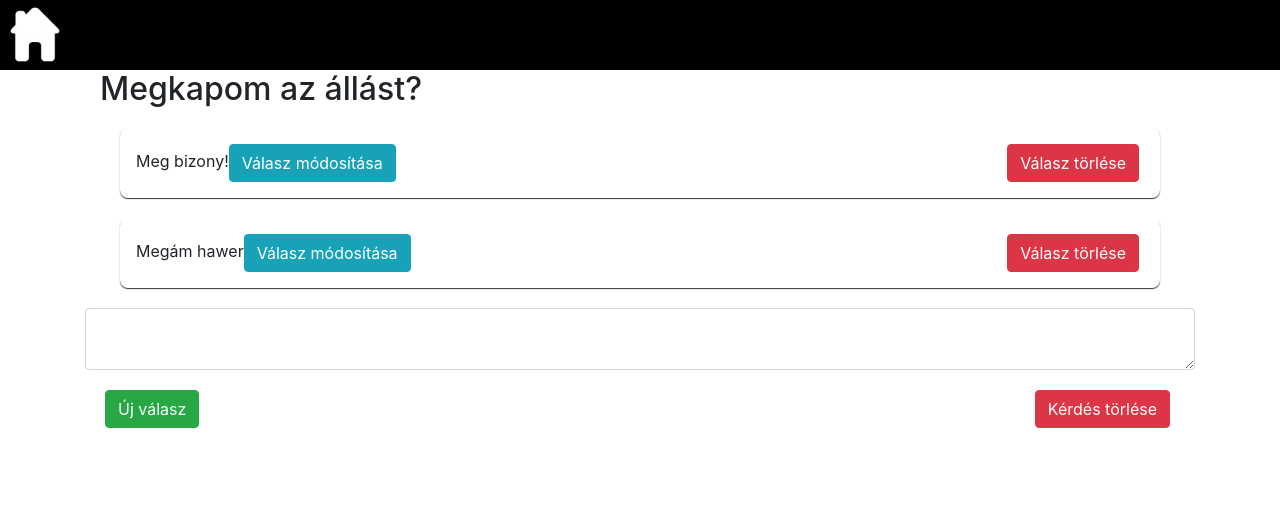
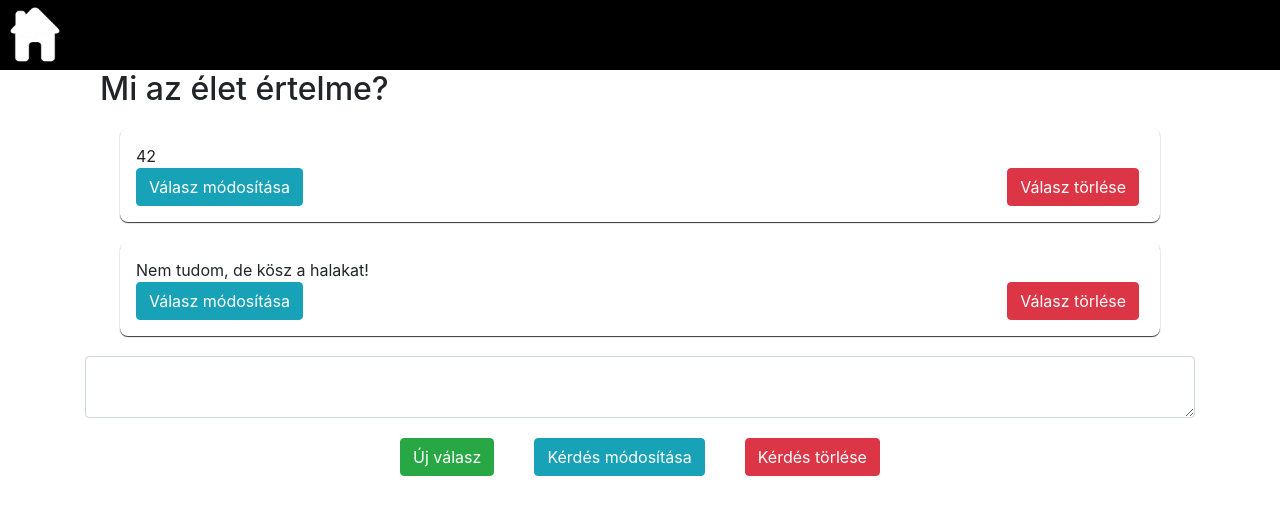
Before and after one commit to BiczokMarton/kerdesek, a React (Create React App) app: page /QuestionPage/0 in a window 1280 px wide. Shown: the top 514 px of the page. Built offline with nearby package versions, Linux system fonts and the light colour scheme.

Commit message:
Kérdés módosítása és válasz módosítása

```diff
--- a/src/App.css
+++ b/src/App.css
@@ -5,6 +5,7 @@ header {
 
 .container{
     position: relative;
+    overflow-wrap: break-word;
 }
 
 .panel {
@@ -19,6 +20,7 @@ header {
 
   .panel-body {
   padding: 15px;
+  overflow-wrap: break-word;
 }
 .numOfAnsw{
   position: absolute;
@@ -32,10 +34,9 @@ header {
   max-height: 70px;
 }
 
-.delete-question-button{
-  position: absolute;
-  right :20px;
-  margin: 20px;
+.questionEditButtons{
+  text-align: center;
+
 }
 
 .delete-answer-button{
@@ -50,5 +51,12 @@ header {
 }
 
 .new-post-button{
-margin: 20px;
+  margin:20px;
+
 }
+.edit-question-button{
+margin:20px;
+}
+.delete-question-button{
+ margin:20px;
+}
--- a/src/components/DB.js
+++ b/src/components/DB.js
@@ -4,12 +4,12 @@ import React, { Component } from 'react';
 class DB extends Component {
   constructor(){
     super()
-    this.DB = [{text:"Megkapom az állást?",
-                 answers:["Meg bizony!","Megám hawer"]
+    this.DB = [{text:"Mi az élet értelme?",
+                 answers:["42","Nem tudom, de kösz a halakat!"]
                 },
 
-                {text:"Test2",
-                 answers:["asswer1432","answer2222","harmadik"]
+                {text:"Legyen e második tesztkérdés?",
+                 answers:["Legyen","Ártani nem árthat","Talán még több válasz sem okoz különösebb gondot"]
                 }
                 ];
   }
--- a/src/components/pages/homePage.js
+++ b/src/components/pages/homePage.js
@@ -46,11 +46,9 @@ class Home extends Component {
         			return(
         				<div className="panel panel-default post-editor">
 							<div className="panel-body">
-								<Link to={"/QuestionPage/"+i}>{text.text}</Link>
+								<h4><Link to={"/QuestionPage/"+i}>{text.text}</Link></h4> <br/>
 
-        							<div className="numOfAnsw">{text.answers.length} válasz a kérdésre
-
-        							</div>
+        							<div className="numOfAnsw">{text.answers.length} válasz a kérdésre</div>
 
 
 							</div>
--- a/src/components/pages/questionPage.js
+++ b/src/components/pages/questionPage.js
@@ -14,11 +14,23 @@ class QuestionPage extends Component {
     this.handleAnswerEditprInputChange = this.handleAnswerEditprInputChange.bind(this);
     this.removeQuestion = this.removeQuestion.bind(this);
     this.removeAnswer = this.removeAnswer.bind(this);
-    this.handleEditAnswerEditprInputChange = this.handleEditAnswerEditprInputChange.bind(this)
+    this.editAnswer = this.editAnswer.bind(this);
+    this.handleEditAnswerEditprInputChange = this.handleEditAnswerEditprInputChange.bind(this);
+    this.editQuestion = this.editQuestion.bind(this);
+    this.handleEditQuestionEditprInputChange = this.handleEditQuestionEditprInputChange.bind(this);
     this.state = {
     newAnswerBody:'',
-    editedAnswerBody:''
+    editedQuestionBody: '',
+    editedAnswerBody:'' ,
+    editedAnswerRowIndex: 0,
+    editedAnswerSubRowIndex: 0
     }
+  }
+
+  handleEditQuestionEditprInputChange(ev){
+    this.setState({
+    editedQuestionBody: ev.target.value
+    })
   }
 
   handleEditAnswerEditprInputChange(ev){
@@ -38,6 +50,13 @@ class QuestionPage extends Component {
    DB.DB.splice(this.props.match.params.Id, 1);
   }
 
+  editQuestion() {
+    DB.DB[this.props.match.params.Id].text=this.state.editedQuestionBody;
+    this.setState({
+    editedQuestionBody: ''
+    })
+  }
+
   addAnswer(){
     DB.DB[this.props.match.params.Id].answers.push(this.state.newAnswerBody);
     this.setState({
@@ -49,8 +68,14 @@ class QuestionPage extends Component {
    DB.DB[i].answers.splice(j, 1);
   }
 
-  editAnswer(i,j) {
-    DB.DB[i].answers[j]=this.state.editedAnswerBody;
+  setEditedAnswerIndex(i,j){
+    this.setState({
+      editedAnswerRowIndex: i,
+      editedAnswerSubRowIndex: j
+    })
+  }
+  editAnswer() {
+    DB.DB[this.state.editedAnswerRowIndex].answers[this.state.editedAnswerSubRowIndex]=this.state.editedAnswerBody;
     this.setState({
     editedAnswerBody: ''
     })
@@ -67,15 +92,13 @@ class QuestionPage extends Component {
                 <div className="container">
                 <h2>{quest.text}</h2>
         				{quest.answers.map((answ,j)=>{
-                                      var id = i;
-                    var jd = j;
                   return(
                     <div className="panel panel-default post-editor">
                       <div className="panel-body">
-                          <div key={j}>{answ}
-                             <button type="button" className="btn btn-info edit-answer-button" data-toggle="modal" data-target="#myModal">Válasz módosítása</button>
+                          <div key={j}>{answ}  <br/>
+                             <button type="button" className="btn btn-info edit-answer-button" data-toggle="modal" data-target="#answerModal" onClick={()=>this.setEditedAnswerIndex(i,j)}>Válasz módosítása</button>
 {/*--------------------Felugró modal----------------------------------------*/}
-  <div className="modal fade" id="myModal" role="dialog">
+  <div className="modal fade" id="answerModal" role="dialog">
     <div className="modal-dialog">
       <div className="modal-content">
         <div className="modal-header">
@@ -87,7 +110,7 @@ class QuestionPage extends Component {
           <textarea className="form-control answer-editor-input" value={this.state.editedAnswerBody} onChange={this.handleEditAnswerEditprInputChange}/>
         </div>
         <div className="modal-footer">
-          <button className="btn btn-success new-post-button"  data-dismiss="modal" onClick={()=>this.editAnswer(id,jd)}>Mentés</button>
+          <button className="btn btn-success new-post-button"  data-dismiss="modal" onClick={this.editAnswer}>Mentés</button>
         </div>
       </div>
     </div>
@@ -114,8 +137,33 @@ class QuestionPage extends Component {
         	}
 
           <textarea className="form-control post-editor-input" value={this.state.newAnswerBody} onChange={this.handleAnswerEditprInputChange}/>
+           <div className="questionEditButtons">
           <button className="btn btn-success new-post-button" onClick={this.addAnswer}>Új válasz</button>
+
+          <button type="button" className="btn btn-info edit-question-button" data-toggle="modal" data-target="#questionModal" onClick={this.editQuestion}>Kérdés módosítása</button>
+
+{/*--------------------Felugró modal----------------------------------------*/}
+  <div className="modal fade" id="questionModal" role="dialog">
+    <div className="modal-dialog">
+      <div className="modal-content">
+        <div className="modal-header">
+
+          <h4 className="modal-title">Kérdés módosítása</h4>
+          <button type="button" className="close" data-dismiss="modal">&times;</button>
+        </div>
+        <div className="modal-body">
+          <textarea className="form-control answer-editor-input" value={this.state.editedQuestionBody} onChange={this.handleEditQuestionEditprInputChange}/>
+        </div>
+        <div className="modal-footer">
+          <button className="btn btn-success new-post-button"  data-dismiss="modal" onClick={this.editQuestion}>Mentés</button>
+        </div>
+      </div>
+    </div>
+  </div>
+
+{/*--------------------Felugró modal bezár----------------------------------------*/}
           <Link to='/'><button className="btn btn-danger delete-question-button" onClick={this.removeQuestion}>Kérdés törlése</button></Link>
+          </div>
         </div>
 
 
```
